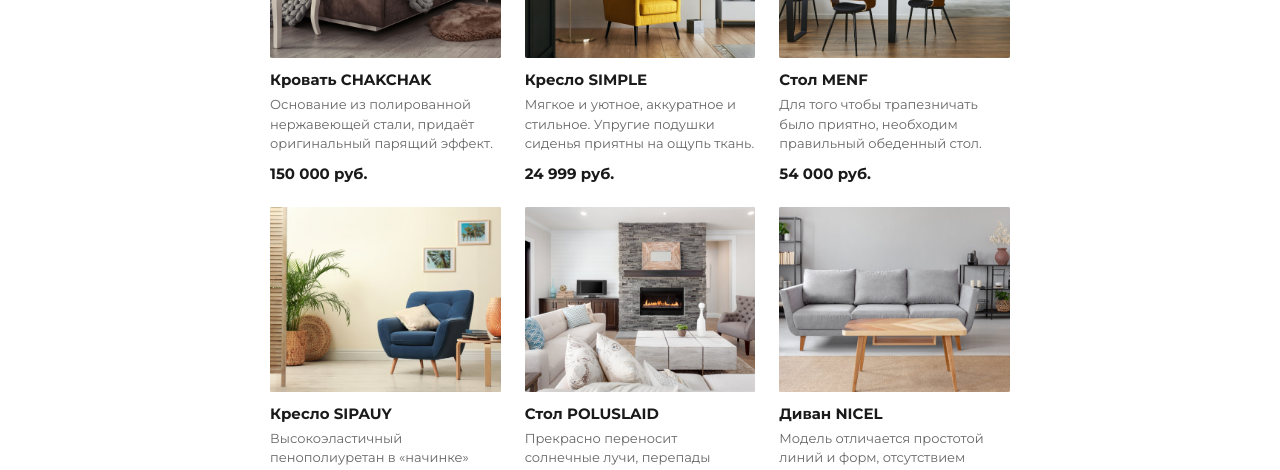
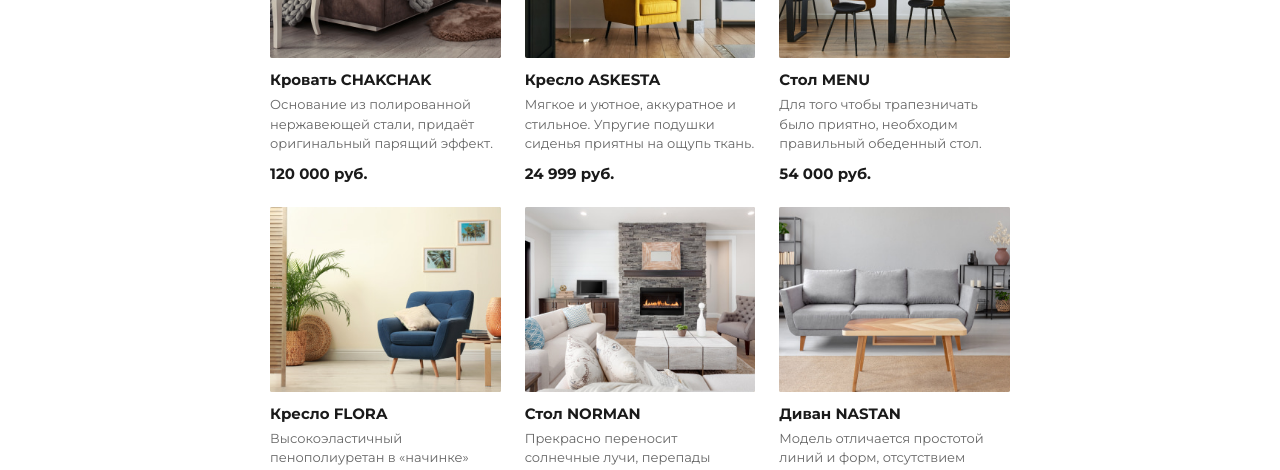
Before and after one commit to slavagultaev3-design/reimagined-fishstick, a plain HTML site: page index.html in a window 1280 px wide. Shown: the part 660-1130 px from the top of the page. Drawn offline with Linux system fonts and the light colour scheme.

Commit message:
Update index.html

```diff
--- a/index.html
+++ b/index.html
@@ -55,13 +55,13 @@
           <img src="images/bed-tatran.jpg" alt="Кровать TATRAN" />
           <h3>Кровать CHAKCHAK</h3>
           <p>Основание из полированной нержавеющей стали, придаёт оригинальный парящий эффект.</p>
-          <span class="price">150 000 руб.</span>
+          <span class="price">120 000 руб.</span>
         </div>
 
         <!-- Product 2 -->
         <div class="product-card">
           <img src="images/chair-vilora.jpg" alt="Кресло VILORA" />
-          <h3>Кресло SIMPLE</h3>
+          <h3>Кресло ASKESTA</h3>
           <p>Мягкое и уютное, аккуратное и стильное. Упругие подушки сиденья приятны на ощупь ткань.</p>
           <span class="price">24 999 руб.</span>
         </div>
@@ -69,7 +69,7 @@
         <!-- Product 3 -->
         <div class="product-card">
           <img src="images/table-menu.jpg" alt="Стол MENU" />
-          <h3>Стол MENF</h3>
+          <h3>Стол MENU</h3>
           <p>Для того чтобы трапезничать было приятно, необходим правильный обеденный стол.</p>
           <span class="price">54 000 руб.</span>
         </div>
@@ -77,7 +77,7 @@
         <!-- Product 4 -->
         <div class="product-card">
           <img src="images/chair-askesta.jpg" alt="Кресло ASKESTA" />
-          <h3>Кресло SIPAUY</h3>
+          <h3>Кресло FLORA</h3>
           <p>Высокоэластичный пенополиуретан в «начинке» кресла надёжен и долговечен.</p>
           <span class="price">67 000 руб.</span>
         </div>
@@ -85,7 +85,7 @@
         <!-- Product 5 -->
         <div class="product-card">
           <img src="images/table-norman.jpg" alt="Стол NORMAN" />
-          <h3>Стол POLUSLAID</h3>
+          <h3>Стол NORMAN</h3>
           <p>Прекрасно переносит солнечные лучи, перепады влажности и любые осадки.</p>
           <span class="price">40 000 руб.</span>
         </div>
@@ -93,7 +93,7 @@
         <!-- Product 6 -->
         <div class="product-card">
           <img src="images/sofa-nastan.jpg" alt="Диван NASTAN" />
-          <h3>Диван NICEL</h3>
+          <h3>Диван NASTAN</h3>
           <p>Модель отличается простотой линий и форм, отсутствием броского декора.</p>
           <span class="price">80 000 руб.</span>
         </div>
```
